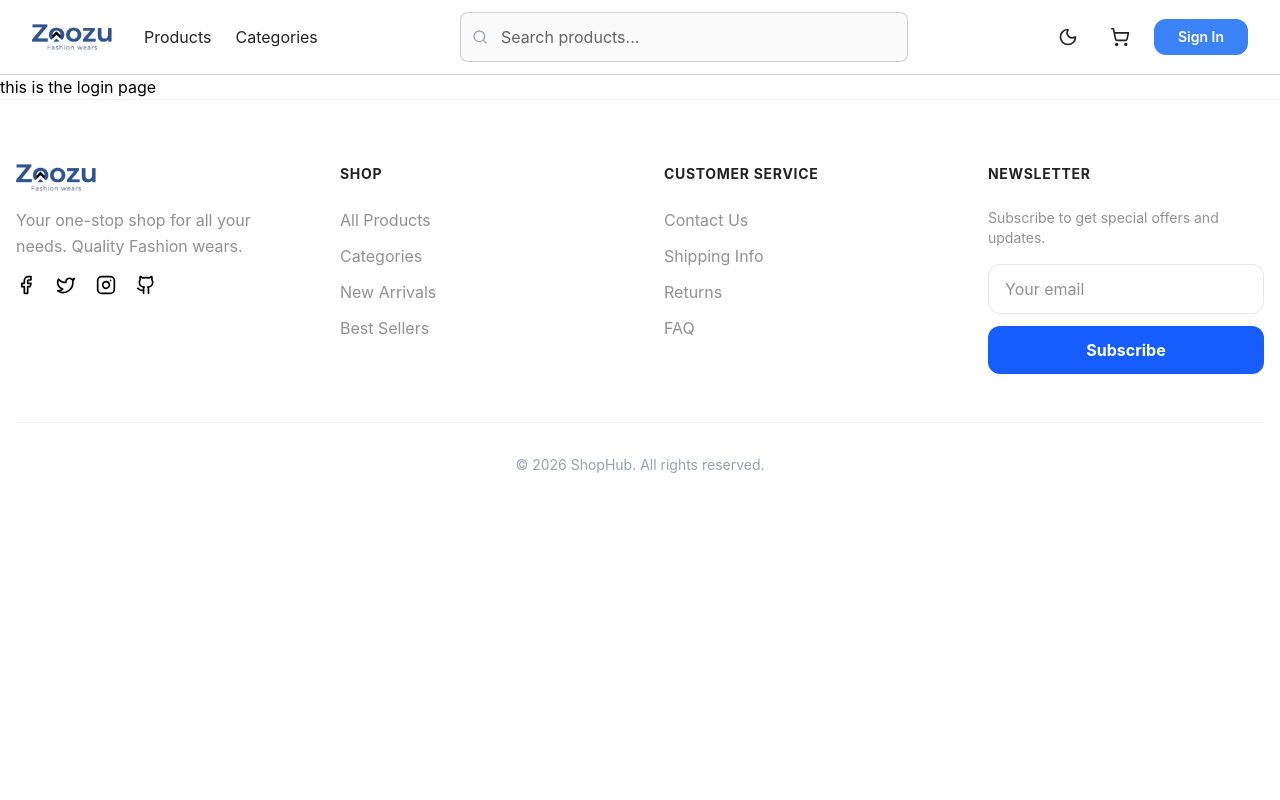
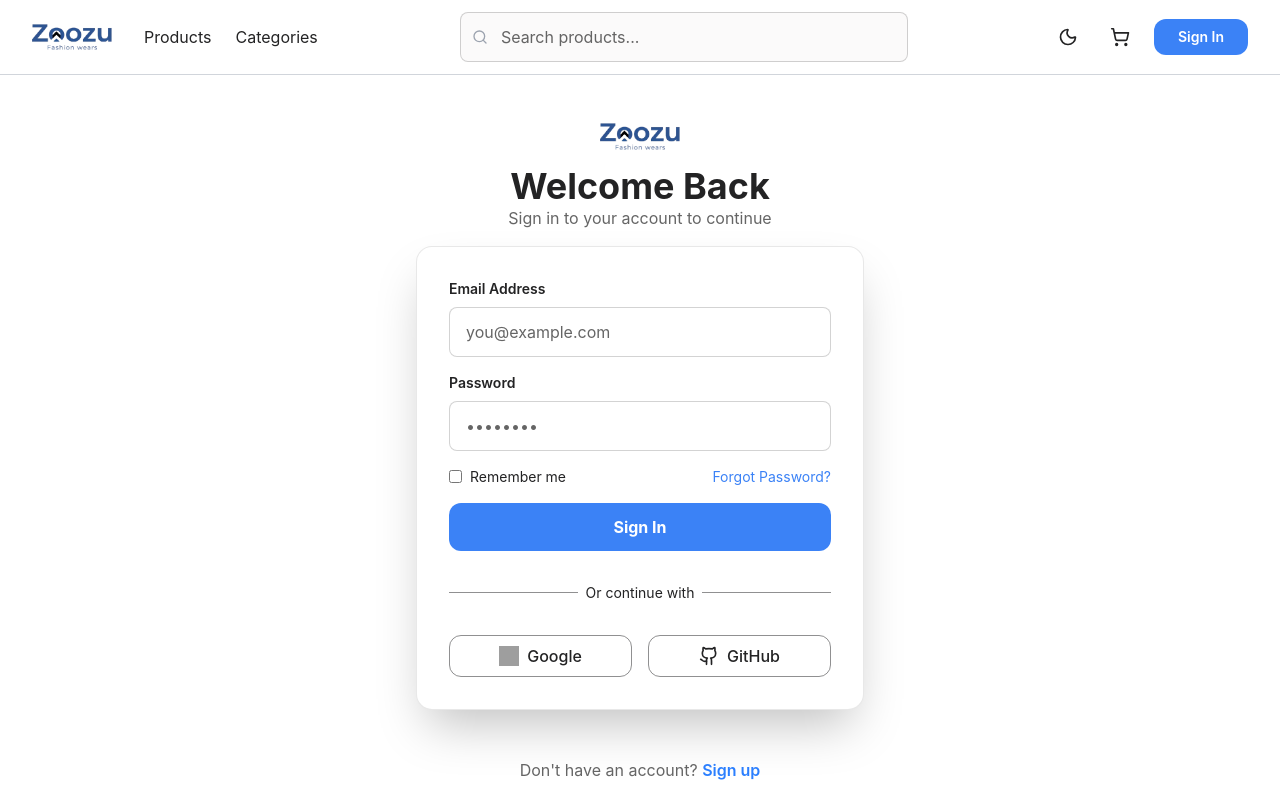
Before and after one commit to BUK22-Hamlux/Zoozu-Collections, a React (Vite) app: page /login in a window 1280 px wide. Shown: the top 800 px of the page. Built offline with nearby package versions, Linux system fonts and the light colour scheme; grey boxes are pictures that could not be loaded.

Commit message:
login page completed

```diff
--- a/src/App.jsx
+++ b/src/App.jsx
@@ -14,6 +14,7 @@ import {
   RouterProvider,
 } from "react-router-dom";
 import { Toaster } from "react-hot-toast";
+import Dashboard from "./routes/dashboard/DashboardPage";
 
 function App() {
   const router = createBrowserRouter(
@@ -25,6 +26,7 @@ function App() {
         <Route path="categories" element={<CategoriesPage />} />
         <Route path="register" element={<RegisterPage />} />
         <Route path="login" element={<LoginPage />} />
+        <Route path="dashboard" element={<Dashboard />} />
       </Route>,
     ),
   );
--- a/src/components/Common/Button.jsx
+++ b/src/components/Common/Button.jsx
@@ -5,7 +5,7 @@ function Button({ text, icon, onClick, type, optionalClassName }) {
       className={`rounded-xl py-2 px-6 transition-all active:scale-95 ${
         type === "primary"
           ? "bg-primary text-white hover:brightness-110"
-          : "text-text hover:bg-section"
+          : "text-text"
       } ${optionalClassName}`}
     >
       {text}
--- /dev/null
+++ b/src/components/Dashboard/CartSummary.jsx
@@ -0,0 +1,42 @@
+import React from "react";
+import { useCart } from "../../contexts/CartContext";
+import { Box, Clock, ShoppingBagIcon } from "lucide-react";
+
+function CartSummary() {
+  const { totalCartCount, totalPrice } = useCart();
+  return (
+    <div className="grid gap-6 sm:grid-cols-2 md:grid-cols-3">
+      <div className="flex justify-between items-center p-6 bg-section rounded-lg">
+        <div className="">
+          <p className="text-text/50">Cart Items</p>
+          <h3 className="text-text font-bold text-4xl">{totalCartCount}</h3>
+        </div>
+        <div className="bg-blue-500/10 p-2 rounded-lg">
+          <ShoppingBagIcon className=" text-blue-500" />
+        </div>
+      </div>
+
+      <div className="flex justify-between items-center p-6 bg-section rounded-lg">
+        <div className="">
+          <p className="text-text/50">Cart Total</p>
+          <h3 className="text-text font-bold text-4xl">₦{totalPrice}</h3>
+        </div>
+        <div className="bg-green-500/10 p-2 rounded-lg">
+          <Box className=" text-green-500" />
+        </div>
+      </div>
+
+      <div className="flex justify-between items-center p-6 bg-section rounded-lg">
+        <div className="">
+          <p className="text-text/50">Total Orders</p>
+          <h3 className="text-text font-bold text-4xl">{totalCartCount}</h3>
+        </div>
+        <div className="bg-purple-500/10 p-2 rounded-lg">
+          <Clock className=" text-purple-500" />
+        </div>
+      </div>
+    </div>
+  );
+}
+
+export default CartSummary;
--- /dev/null
+++ b/src/components/Dashboard/RecentOrders.jsx
@@ -0,0 +1,7 @@
+import React from "react";
+
+function RecentOrders() {
+  return <div></div>;
+}
+
+export default RecentOrders;
--- /dev/null
+++ b/src/components/Dashboard/WelcomeBanner.jsx
@@ -0,0 +1,24 @@
+import React from "react";
+import { useAuth } from "../../contexts/AuthContext";
+
+function WelcomeBanner() {
+  const { user } = useAuth();
+  return (
+    <div className="">
+      <div className="max-w-7xl mx-auto">
+        <div className="relative overflow-hidden rounded-3xl bg-linear-to-r from-blue-600 via-purple-600 to-indigo-700 py-16 px-8 text-center shadow-xl">
+          <div className="relative z-10">
+            <h2 className="text-3xl md:text-5xl font-bold text-white mb-4">
+              Welcome back {user.email}
+            </h2>
+            <p className="text-blue-100 text-lg md:text-xl mb-8 opacity-90">
+              Here's what's happening with your account today.
+            </p>
+          </div>
+        </div>
+      </div>
+    </div>
+  );
+}
+
+export default WelcomeBanner;
--- a/src/components/Forms/LoginForm.jsx
+++ b/src/components/Forms/LoginForm.jsx
@@ -1,7 +1,124 @@
-import React from "react";
+import React, { useState } from "react";
+import Input from "../Common/Input";
+import { Github } from "lucide-react";
+import { NavLink, useNavigate } from "react-router-dom";
+import Button from "../Common/Button";
+import { useAuth } from "../../contexts/AuthContext";
 
 function LoginForm() {
-  return <div></div>;
+  const navigate = useNavigate();
+  const { login } = useAuth();
+  const [formData, setFormData] = useState({
+    email: "",
+    password: "",
+  });
+  const [errors, setErrors] = useState({});
+
+  const handleChange = (e) => {
+    const { name, value } = e.target;
+    setFormData((prev) => ({ ...prev, [name]: value }));
+    if (errors[name]) setErrors((prev) => ({ ...prev, [name]: "" }));
+  };
+
+  const validate = () => {
+    let newErrors = {};
+    if (!formData.email.includes("@"))
+      newErrors.email = "Valid email is required";
+    if (formData.password.length < 6)
+      newErrors.password = "Password must be at least 6 chars";
+    return newErrors;
+  };
+
+  const handleSubmit = (e) => {
+    e.preventDefault();
+    const validationErrors = validate();
+
+    if (Object.keys(validationErrors).length > 0) {
+      setErrors(validationErrors);
+      return;
+    }
+
+    login(formData);
+    navigate("/dashboard");
+  };
+
+  return (
+    <>
+      <div className="w-full max-w-md bg-background rounded-2xl p-8 border border-text/10 shadow-2xl">
+        <form onSubmit={handleSubmit} className="space-y-4">
+          <Input
+            placeholder="you@example.com"
+            type="email"
+            label="Email Address"
+            onChange={handleChange}
+            value={formData.email}
+            name="email"
+          />
+          {errors.email && (
+            <p className="text-red-500 text-xs">{errors.email}</p>
+          )}
+          <Input
+            placeholder="••••••••"
+            type="password"
+            label="Password"
+            onChange={handleChange}
+            value={formData.password}
+            name="password"
+          />
+          {errors.password && (
+            <p className="text-red-500 text-xs">{errors.password}</p>
+          )}
+          <div className="flex justify-between text-sm items-center text-text">
+            <label className="flex gap-2 items-center">
+              <input type="checkbox" className=""></input>Remember me
+            </label>
+            <NavLink>Forgot Password?</NavLink>
+          </div>
+          <Button
+            text="Sign In"
+            type="primary"
+            optionalClassName="w-full py-3 bg-blue-600 hover:bg-blue-700 text-white font-bold rounded-xl"
+          />
+        </form>
+
+        <div className="relative my-8">
+          <div className="absolute inset-0 flex items-center">
+            <div className="w-full border-t border-text/50"></div>
+          </div>
+          <div className="relative flex justify-center text-sm">
+            <span className="px-2 bg-background text-text ">
+              Or continue with
+            </span>
+          </div>
+        </div>
+
+        <div className="grid grid-cols-2 gap-4">
+          <button className="flex items-center justify-center gap-2 px-4 py-2 border border-text/50 rounded-xl hover:bg-section transition-colors text-text font-medium">
+            <img
+              src="https://www.gstatic.com/firebasejs/ui/2.0.0/images/auth/google.svg"
+              className="w-5 h-5"
+              alt="Google"
+            />
+            Google
+          </button>
+          <button className="flex items-center justify-center gap-2 px-4 py-2 border border-text/50 rounded-xl hover:bg-section transition-colors text-text font-medium">
+            <Github size={20} />
+            GitHub
+          </button>
+        </div>
+      </div>
+
+      <p className="mt-8 text-text/70">
+        Don't have an account?{" "}
+        <NavLink
+          to={"/register"}
+          className="text-blue-500 font-semibold cursor-pointer hover:underline"
+        >
+          Sign up
+        </NavLink>
+      </p>
+    </>
+  );
 }
 
 export default LoginForm;
--- a/src/contexts/AuthProvider.jsx
+++ b/src/contexts/AuthProvider.jsx
@@ -4,19 +4,27 @@ import { AuthContext } from "./AuthContext";
 
 export function AuthProvider({ children }) {
   const [user, setUser] = useState(null);
+  const [loggedIn, setLoggedIn] = useState(false);
 
   const register = (userData) => {
     setUser({ name: userData.fullName, email: userData.email });
     toast.success("Registration successful");
   };
 
+  const login = (userData) => {
+    setUser({ email: userData.email, password: userData.password });
+    toast.success("Login successful");
+    setLoggedIn(true);
+  };
+
   const logout = () => {
     setUser(null);
+    setLoggedIn(false);
     toast.success("Logged out successfully");
   };
 
   return (
-    <AuthContext.Provider value={{ user, register, logout }}>
+    <AuthContext.Provider value={{ user, register, login, loggedIn, logout }}>
       {children}
     </AuthContext.Provider>
   );
--- a/src/routes/auth/LoginPage.jsx
+++ b/src/routes/auth/LoginPage.jsx
@@ -1,7 +1,21 @@
 import React from "react";
+import LoginForm from "../../components/Forms/LoginForm";
 
 function LoginPage() {
-  return <div>this is the login page</div>;
+  return (
+    <div className="px-4 py-12 flex flex-col gap-4 items-center justify-center">
+      <img src="../../../public/logo.png" className="w-20 h-fit" />
+      <div className="text-center">
+        <h1 className="font-bold text-text text-2xl lg:text-4xl">
+          Welcome Back
+        </h1>
+        <p className="text-text/70 text-sm sm:text-base">
+          Sign in to your account to continue
+        </p>
+      </div>
+      <LoginForm />
+    </div>
+  );
 }
 
 export default LoginPage;
--- /dev/null
+++ b/src/routes/dashboard/DashboardPage.jsx
@@ -0,0 +1,13 @@
+import CartSummary from "../../components/Dashboard/CartSummary";
+import WelcomeBanner from "../../components/Dashboard/WelcomeBanner";
+
+function Dashboard() {
+  return (
+    <div className="px-4 py-8 space-y-8 max-w-7xl mx-auto">
+      <WelcomeBanner />
+      <CartSummary />
+    </div>
+  );
+}
+
+export default Dashboard;
```
Also changed, not shown: src/components/Layout/Navbar.jsx (+28 -4 lines).
